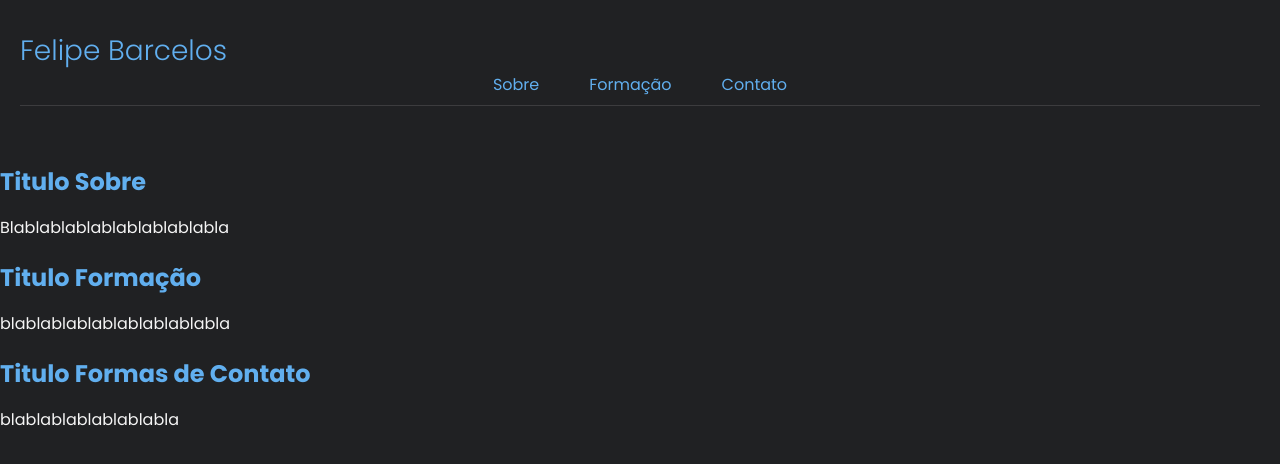
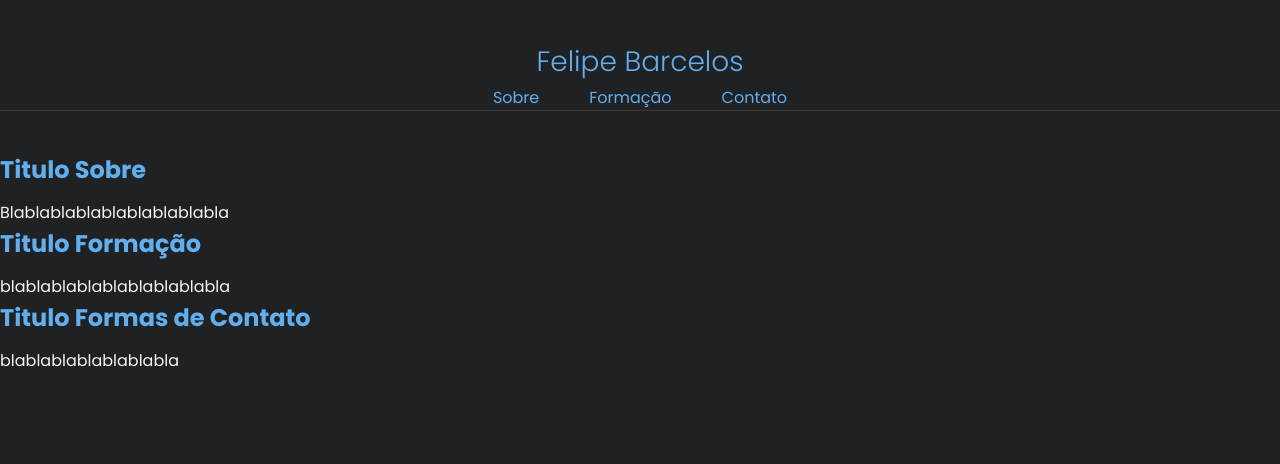
Before and after one commit to 505kurt/FelipeBarcelos-Portfolio, a plain HTML site: page pages/index.html in a window 1280 px wide. Drawn offline with Linux system fonts and the light colour scheme.

Commit message:
vo arruma o CSS agora porra

```diff
--- a/css/style.css
+++ b/css/style.css
@@ -1,16 +1,23 @@
+*{
+    margin: 0;
+    padding: 0;
+    box-sizing: border-box;
+}
+
+html{
+    scroll-behavior: smooth;
+}
+
 body {
     background-color: #202123;
-    margin: 0;
     font-family: "Poppins", sans-serif;
-    display: flex;
-    flex-direction: column;
+    line-height: 1.6;
 }
 
 header {
-    display: flex;
-    flex-direction: column;
-    align-items: flex-start;
-    padding: 10px 20px;
+    text-align: center;
+    border-bottom: 2px;
+    padding: 20px 0px;
 }
 
 h2 {
@@ -21,12 +28,7 @@
     margin-top: 20px;
 }
 
-nav.menu {
-    text-align: center;
-    width: 100%;
-}
-
-ul {
+nav ul {
     list-style: none;
     padding: 0;
     margin: 0;
@@ -34,18 +36,19 @@
     justify-content: center;
 }
 
-li {
+nav ul li {
     margin: 0 15px;
+    display: inline;
 }
 
-a {
+nav a {
     color: #61afef;
     text-decoration: none;
     padding: 10px;
-    transition: color 0.3s;
+    transition: color 0.3s ease-in-out;
 }
 
-a:hover {
+nav a:hover {
     color: #4682B4;
 }
 
```
